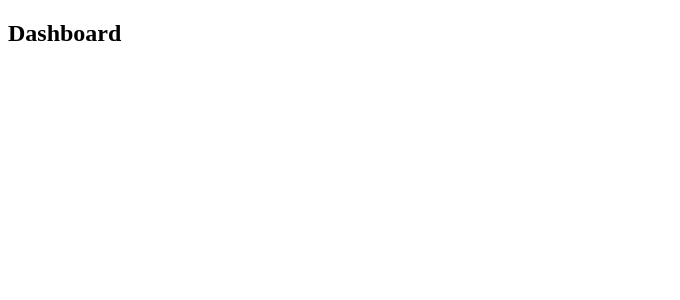
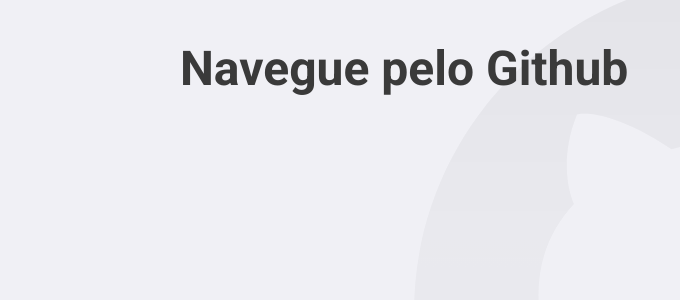
Before and after one commit to niltonpedro/git-finder, a React (Create React App) app: page / in a window 1280 px wide. Shown: the top 300 px of the page, without its empty margins (0-680 px from the left). Built offline with nearby package versions, Linux system fonts and the light colour scheme.

Commit message:
Adding global styles

```diff
--- a/package.json
+++ b/package.json
@@ -15,6 +15,7 @@
     "react-dom": "^16.13.1",
     "react-router-dom": "^5.1.2",
     "react-scripts": "3.4.1",
+    "styled-components": "^5.1.0",
     "typescript": "~3.7.2"
   },
   "scripts": {
@@ -36,6 +37,7 @@
     ]
   },
   "devDependencies": {
+    "@types/styled-components": "^5.1.0",
     "@typescript-eslint/eslint-plugin": "^2.31.0",
     "@typescript-eslint/parser": "^2.31.0",
     "eslint": "^6.8.0",
--- a/public/index.html
+++ b/public/index.html
@@ -6,6 +6,7 @@
     <meta name="theme-color" content="#3a3a3a" />
 
     <title>Github Finder</title>
+    <link href="https://fonts.googleapis.com/css2?family=Roboto:wght@400;700&display=swap" rel="stylesheet">
   </head>
   <body>
     <noscript>You need to enable JavaScript to run this app.</noscript>
--- a/src/App.tsx
+++ b/src/App.tsx
@@ -1,10 +1,14 @@
 import React from 'react';
 import { BrowserRouter } from 'react-router-dom';
 import Routes from './routes';
+import GlobalStyle from './styles/global';
 
 const App: React.FC = () => (
-  <BrowserRouter>
-    <Routes />
-  </BrowserRouter>
+  <>
+    <BrowserRouter>
+      <Routes />
+    </BrowserRouter>
+    <GlobalStyle />
+  </>
 );
 export default App;
--- a/src/pages/Dashboars/index.tsx
+++ b/src/pages/Dashboars/index.tsx
@@ -1,7 +1,8 @@
 import React from 'react';
+import { Title } from './styles';
 
 const Dashboard: React.FC = () => {
-  return <h2> Dashboard </h2>;
+  return <Title> Navegue pelo Github </Title>;
 };
 
 export default Dashboard;
--- /dev/null
+++ b/src/pages/Dashboars/styles.ts
@@ -0,0 +1,6 @@
+import styled from 'styled-components';
+
+export const Title = styled.h1`
+  font-size: 48px;
+  color: #3a3a3a;
+`;
--- /dev/null
+++ b/src/styles/global.ts
@@ -0,0 +1,30 @@
+import { createGlobalStyle } from 'styled-components';
+import background from '../assets/background.svg';
+
+export default createGlobalStyle`
+  *{
+    margin: 0;
+    padding: 0;
+    outline: 0;
+    box-sizing: border-box;
+  }
+
+  body {
+    background: #f0f0f5 url(${background}) no-repeat 70% top;
+    -webkit-font-smoothing: antialiased;
+  }
+
+  body, input, button {
+    font: 16px Roboto, sans-serif;
+  }
+
+  #root {
+    max-width: 960px;
+    margin: 0 auto;
+    padding: 40px 20px;
+  }
+
+  button {
+    cursor: pointer;
+  }
+`;
```
Also changed, not shown: src/assets/background.svg (added), 1 other file (tests, documents, lock files or other folders).
